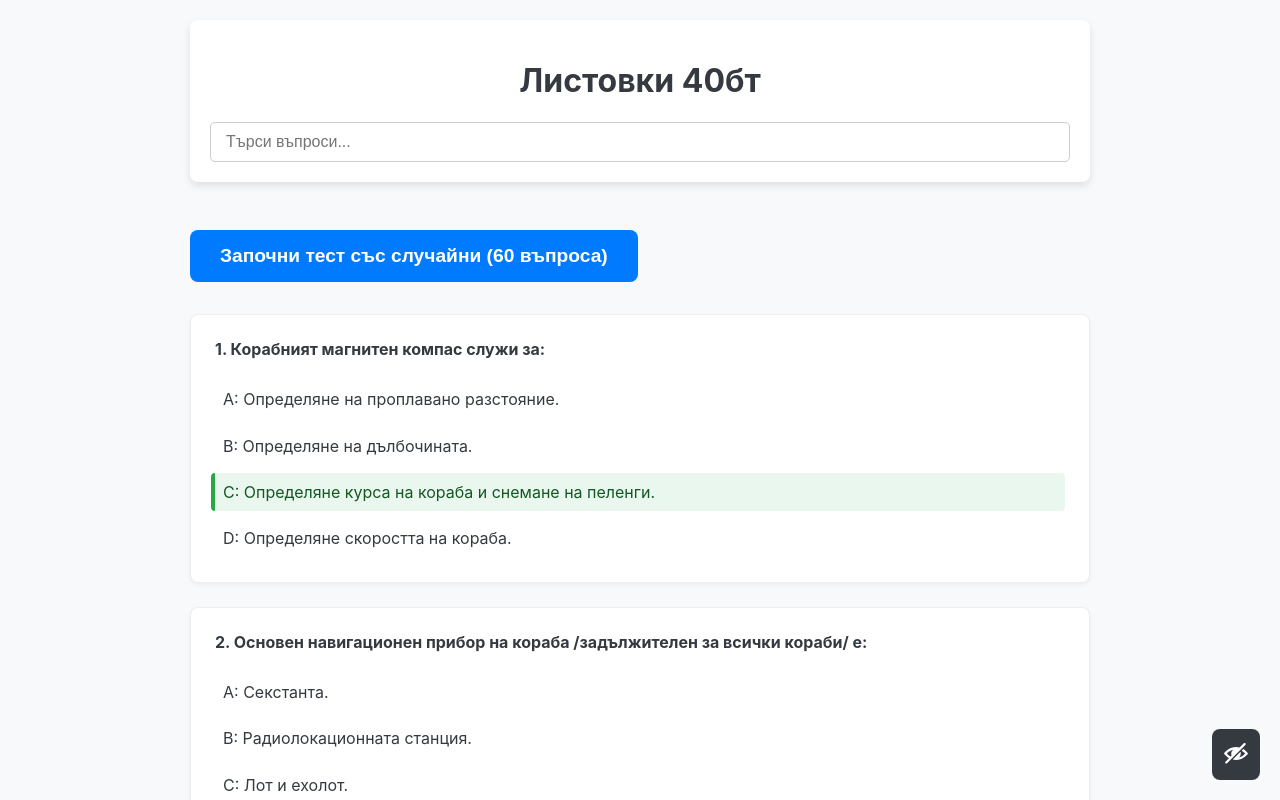
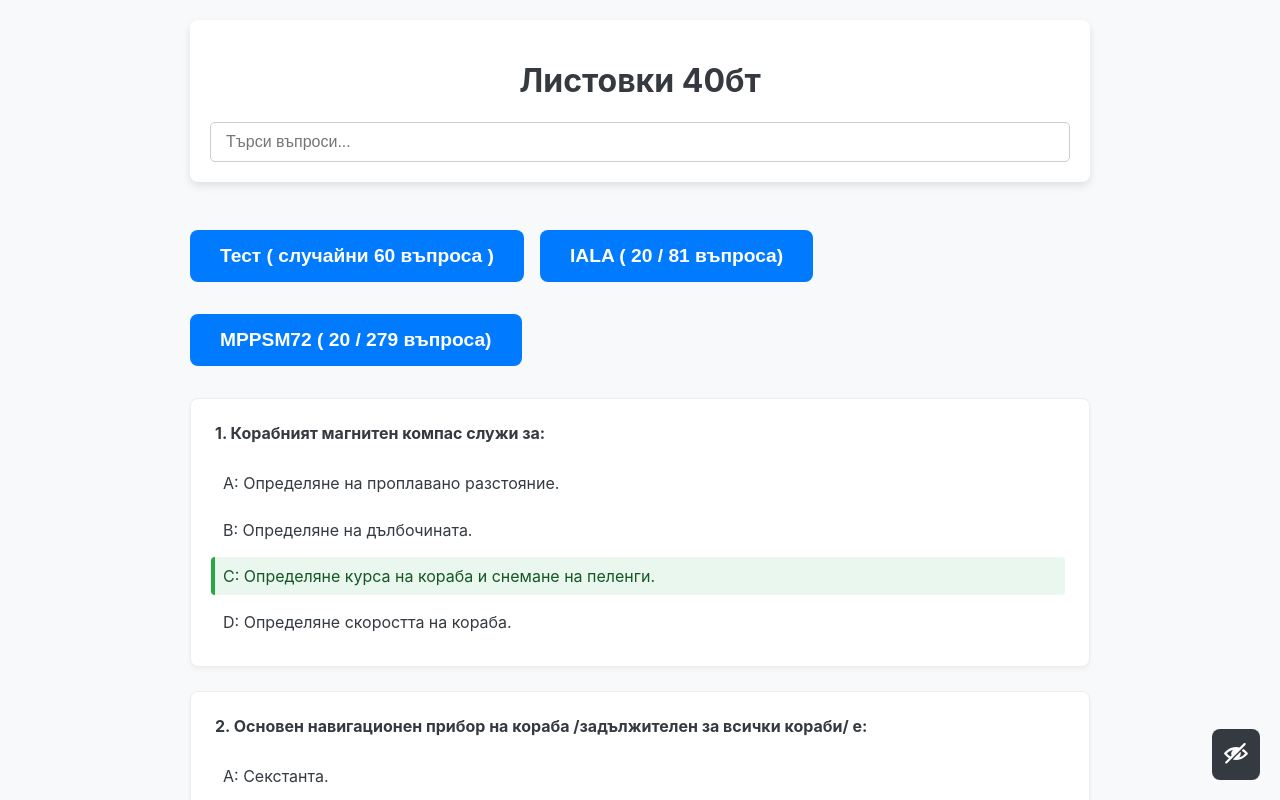
Before and after one commit to panayotoff/listovki-40bt, a React (Vite) app: page / in a window 1280 px wide. Shown: the top 800 px of the page. Built offline with nearby package versions, Linux system fonts and the light colour scheme.

Commit message:
Add single themes test

```diff
--- a/package.json
+++ b/package.json
@@ -11,6 +11,7 @@
     "preview": "vite preview"
   },
   "dependencies": {
+    "@floating-ui/react": "^0.27.14",
     "react": "^19.1.0",
     "react-dom": "^19.1.0",
     "swiper": "^11.2.10"
--- a/src/App.tsx
+++ b/src/App.tsx
@@ -1,6 +1,7 @@
 import React, { useState, useEffect } from "react";
 import allQuestions from "./data/questions.json";
-import type { Question } from "./types";
+import themeTests from "./data/tests.json";
+import type { Question, SingleQuiz } from "./types";
 // import { useMediaQuery } from "./hooks/useMediaQuery";
 import { shuffleArray } from "./utils/arrayUtils"; // Import the shuffle utility
 
@@ -15,8 +16,10 @@ import "./index.css";
 // Define the application modes
 type AppMode = "search" | "quiz" | "results";
 const QUIZ_LENGTH = 60;
+const SINGLE_THEME_QUIZ_LENGTH = 20;
 
 function App() {
+  const themeQuizes: SingleQuiz[] = themeTests as SingleQuiz[];
   const [mode, setMode] = useState<AppMode>("search");
   const [searchTerm, setSearchTerm] = useState("");
   const [showAnswers, setShowAnswers] = useState(true);
@@ -58,8 +61,8 @@ function App() {
     }
   };
 
-  const startQuiz = () => {
-    const randomQuestions = shuffleArray(allQuestions).slice(0, QUIZ_LENGTH);
+  const startQuiz = (quizQuestions = allQuestions, quizLength = QUIZ_LENGTH) => {
+    const randomQuestions = shuffleArray(quizQuestions).slice(0, quizLength);
     setQuizQuestions(
       randomQuestions.map((q) => ({
         ...q,
@@ -100,9 +103,25 @@ function App() {
         return (
           <>
             <div className="start-quiz-container">
-              <button onClick={startQuiz} className="button-primary start-button">
-                Започни тест със случайни ({QUIZ_LENGTH} въпроса)
+              <button onClick={() => startQuiz()} className="button-primary start-button">
+                Тест ( случайни {QUIZ_LENGTH} въпроса )
               </button>
+              {themeQuizes.map((quiz: SingleQuiz, index: number) => (
+                <button
+                  key={index}
+                  onClick={() =>
+                    startQuiz(
+                      quiz.questionsNumbers.map(
+                        (num) => allQuestions.find((q) => q.question_number === num.toString()) || allQuestions[0]
+                      ),
+                      SINGLE_THEME_QUIZ_LENGTH
+                    )
+                  }
+                  className="button-primary start-button"
+                >
+                  {quiz.title} ( {SINGLE_THEME_QUIZ_LENGTH} / {quiz.questionsNumbers.length} въпроса)
+                </button>
+              ))}
             </div>
             <div className="toggle-answers-container">
               <button
@@ -112,13 +131,13 @@ function App() {
               >
                 {showAnswers ? (
                   <svg width="24" height="24" xmlns="http://www.w3.org/2000/svg">
-                    <g fill="currentcolor" fill-rule="nonzero">
+                    <g fill="currentcolor" fillRule="nonzero">
                       <path d="M23.725 12.05c-.625-.825-2.15-2.55-4.45-3.95L17.65 9.725c1.6.875 2.8 1.975 3.575 2.8-1.175 1.25-3.325 3.125-6.375 3.9a4.817 4.817 0 0 0 1.975-3.9c0-.6-.1-1.175-.3-1.7L8.75 18.6c1 .25 2.1.375 3.25.375 6.55 0 10.55-4.5 11.725-6 .2-.25.2-.65 0-.925ZM21.375 2.325c-.425-.425-1.125-.425-1.575 0L15.575 6.55c-1.1-.3-2.3-.475-3.6-.475-6.55 0-10.55 4.5-11.725 6a.753.753 0 0 0 0 .95c.65.85 2.25 2.7 4.725 4.1l-3.5 3.5c-.425.425-.425 1.125 0 1.575.225.225.5.325.775.325s.575-.1.775-.325l18.3-18.3c.5-.45.5-1.15.05-1.575ZM2.8 12.525c1.175-1.25 3.325-3.125 6.375-3.9a4.817 4.817 0 0 0-1.975 3.9c0 .7.15 1.375.425 2l-.95.95a13.758 13.758 0 0 1-3.875-2.95Z" />
                     </g>
                   </svg>
                 ) : (
                   <svg width="24" height="24" xmlns="http://www.w3.org/2000/svg">
-                    <g fill="currentcolor" fill-rule="nonzero">
+                    <g fill="currentcolor" fillRule="nonzero">
                       <path d="M23.725 12.025c-1.15-1.5-5.175-6-11.725-6s-10.55 4.5-11.725 6a.753.753 0 0 0 0 .95c1.15 1.5 5.175 6 11.725 6s10.55-4.5 11.725-6c.2-.275.2-.675 0-.95ZM12 17.325A4.812 4.812 0 0 1 7.175 12.5 4.812 4.812 0 0 1 12 7.675a4.812 4.812 0 0 1 4.825 4.825A4.812 4.812 0 0 1 12 17.325Z" />
                       <path d="M12 9.4c-.275 0-.525.025-.775.1.375.3.6.725.6 1.25 0 .875-.7 1.575-1.575 1.575-.5 0-.95-.225-1.25-.6-.075.25-.1.525-.1.775a3.1 3.1 0 0 0 3.1 3.1c1.7 0 3.1-1.4 3.1-3.1 0-1.7-1.4-3.1-3.1-3.1Z" />
                     </g>
@@ -160,9 +179,9 @@ function App() {
                 <path
                   d="M10.0002 5H8.2002C7.08009 5 6.51962 5 6.0918 5.21799C5.71547 5.40973 5.40973 5.71547 5.21799 6.0918C5 6.51962 5 7.08009 5 8.2002V15.8002C5 16.9203 5 17.4801 5.21799 17.9079C5.40973 18.2842 5.71547 18.5905 6.0918 18.7822C6.5192 19 7.07899 19 8.19691 19H15.8031C16.921 19 17.48 19 17.9074 18.7822C18.2837 18.5905 18.5905 18.2839 18.7822 17.9076C19 17.4802 19 16.921 19 15.8031V14M20 9V4M20 4H15M20 4L13 11"
                   stroke="#000000"
-                  stroke-width="2"
-                  stroke-linecap="round"
-                  stroke-linejoin="round"
+                  strokeWidth="2"
+                  strokeLinecap="round"
+                  strokeLinejoin="round"
                 />
               </g>
             </svg>
@@ -174,9 +193,9 @@ function App() {
                 <path
                   d="M10.0002 5H8.2002C7.08009 5 6.51962 5 6.0918 5.21799C5.71547 5.40973 5.40973 5.71547 5.21799 6.0918C5 6.51962 5 7.08009 5 8.2002V15.8002C5 16.9203 5 17.4801 5.21799 17.9079C5.40973 18.2842 5.71547 18.5905 6.0918 18.7822C6.5192 19 7.07899 19 8.19691 19H15.8031C16.921 19 17.48 19 17.9074 18.7822C18.2837 18.5905 18.5905 18.2839 18.7822 17.9076C19 17.4802 19 16.921 19 15.8031V14M20 9V4M20 4H15M20 4L13 11"
                   stroke="#000000"
-                  stroke-width="2"
-                  stroke-linecap="round"
-                  stroke-linejoin="round"
+                  strokeWidth="2"
+                  strokeLinecap="round"
+                  strokeLinejoin="round"
                 />
               </g>
             </svg>
--- /dev/null
+++ b/src/data/tests.json
@@ -0,0 +1,29 @@
+[
+  {
+    "title": "IALA",
+    "questionsNumbers": [
+      239, 240, 241, 242, 243, 244, 351, 260, 261, 262, 263, 264, 265, 266, 267, 268, 269, 270, 271, 272, 273, 274, 287,
+      288, 289, 290, 291, 292, 293, 294, 295, 296, 297, 298, 299, 312, 313, 314, 315, 316, 317, 318, 319, 320, 321, 322,
+      323, 324, 325, 326, 327, 340, 341, 342, 343, 344, 345, 346, 347, 348, 349, 350, 351, 493, 494, 495, 496, 497, 498,
+      499, 500, 501, 502, 520, 521, 522, 523, 524, 525, 526, 527
+    ]
+  },
+  {
+    "title": "MPPSM72",
+    "questionsNumbers": [
+      116, 179, 180, 245, 246, 247, 248, 249, 250, 251, 252, 253, 254, 255, 256, 257, 258, 259, 275, 276, 277, 278, 279,
+      280, 281, 282, 283, 284, 285, 286, 300, 301, 302, 303, 304, 305, 306, 307, 308, 309, 310, 311, 328, 329, 330, 331,
+      332, 333, 334, 335, 336, 337, 338, 339, 352, 353, 354, 355, 356, 357, 358, 359, 360, 361, 362, 363, 364, 365, 366,
+      367, 368, 369, 370, 371, 372, 373, 374, 375, 376, 378, 379, 380, 381, 382, 383, 384, 385, 386, 387, 388, 389, 390,
+      391, 392, 393, 394, 395, 396, 397, 398, 399, 400, 401, 402, 403, 404, 405, 406, 407, 408, 409, 410, 411, 412, 413,
+      414, 415, 416, 417, 418, 419, 420, 421, 422, 423, 424, 425, 426, 427, 428, 429, 430, 431, 432, 433, 434, 435, 436,
+      437, 438, 439, 440, 441, 442, 443, 444, 445, 446, 447, 448, 449, 450, 451, 452, 453, 454, 455, 456, 457, 458, 459,
+      460, 461, 462, 463, 464, 465, 466, 467, 468, 469, 470, 471, 472, 473, 474, 475, 476, 477, 478, 479, 480, 481, 482,
+      483, 484, 485, 486, 487, 488, 489, 490, 491, 492, 503, 504, 505, 506, 507, 508, 509, 510, 511, 512, 513, 514, 515,
+      516, 517, 518, 519, 528, 529, 530, 531, 532, 533, 534, 535, 536, 537, 538, 539, 540, 541, 542, 543, 544, 545, 546,
+      547, 548, 549, 550, 551, 552, 553, 554, 555, 556, 557, 558, 559, 560, 561, 562, 563, 564, 565, 566, 567, 568, 569,
+      570, 571, 572, 573, 574, 575, 576, 577, 578, 579, 580, 581, 582, 583, 584, 585, 586, 587, 588, 589, 590, 591, 592,
+      667, 668, 754
+    ]
+  }
+]
--- a/src/types/index.ts
+++ b/src/types/index.ts
@@ -8,3 +8,8 @@ export interface Question {
     answer_d: string;
     correct_answer: 'A' | 'B' | 'C' | 'D';
 }
+
+export interface SingleQuiz {
+    title: string;
+    questionsNumbers: (string | number)[];
+}
```
Also changed, not shown: 1 other file (tests, documents, lock files or other folders).
